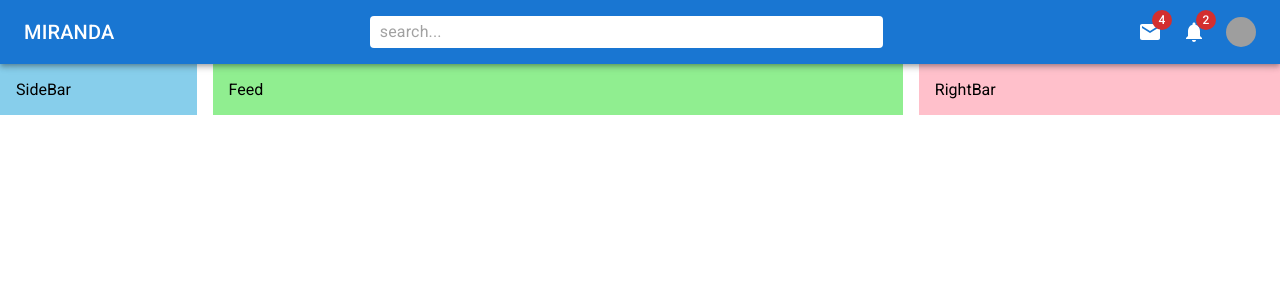
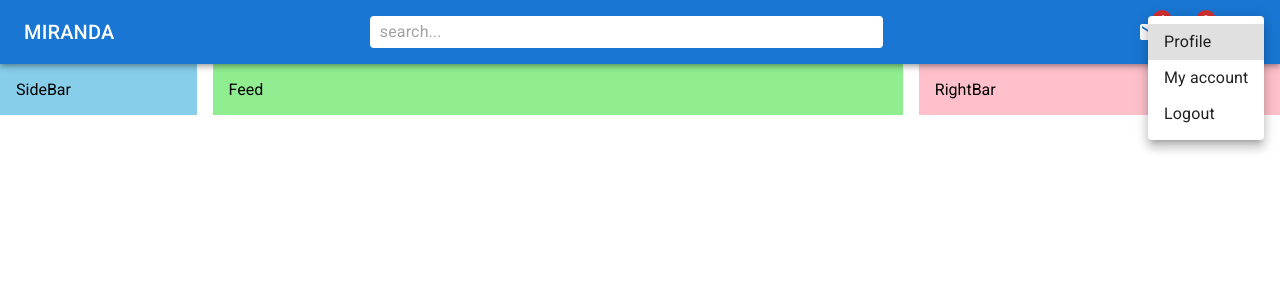
Before and after one commit to Haashir-Shakeel/materialui-react, a React (Create React App) app: page / in a window 1280 px wide. Both pictures are taken after a click on the element 1241 px from the left and 32 px from the top of the page. Shown: the top 300 px of the page. Built offline with nearby package versions, Linux system fonts and the light colour scheme; grey boxes are pictures that could not be loaded.

Commit message:
menu and its working

```diff
--- a/src/components/Navbar.jsx
+++ b/src/components/Navbar.jsx
@@ -1,5 +1,6 @@
-import { InputBase,AppBar, Box, styled, Toolbar, Typography, Badge, Avatar } from "@mui/material"
+import { InputBase,AppBar, Box, styled, Toolbar, Typography, Badge, Avatar, Menu, MenuItem } from "@mui/material"
 import {Hive, Mail, Notifications} from '@mui/icons-material'
+import { useState } from "react"
 
 const StyledToolbar = styled(Toolbar)({
     display: "flex",
@@ -32,6 +33,7 @@
 }))
 
 export const Navbar = ()=>{
+    const [open,setOpen] = useState(false)
     return(
         <AppBar position="sticky">
             <StyledToolbar>
@@ -48,13 +50,38 @@
                     <Badge badgeContent={2} color="error">
                         <Notifications/>
                     </Badge>
-                    <Avatar sx={{width:30,height:30}} src="https://images.pexels.com/photos/220453/pexels-photo-220453.jpeg?auto=compress&cs=tinysrgb&w=1260&h=750&dpr=1" />
+                    <Avatar
+                        sx={{width:30,height:30}}
+                        src="https://images.pexels.com/photos/220453/pexels-photo-220453.jpeg?auto=compress&cs=tinysrgb&w=1260&h=750&dpr=1"
+                        onClick={e=>setOpen(true)}
+                    />
                 </Icons>
-                <UserBox>
-                    <Avatar sx={{width:30,height:30}} src="https://images.pexels.com/photos/220453/pexels-photo-220453.jpeg?auto=compress&cs=tinysrgb&w=1260&h=750&dpr=1" />
+                <UserBox onClick={e=>setOpen(true)}>
+                    <Avatar
+                        sx={{width:30,height:30}}
+                        src="https://images.pexels.com/photos/220453/pexels-photo-220453.jpeg?auto=compress&cs=tinysrgb&w=1260&h=750&dpr=1"
+                    />
                     <Typography variant="span">Jhon</Typography>
                 </UserBox>
             </StyledToolbar>
+            <Menu
+                id="demo-positioned-menu"
+                aria-labelledby="demo-positioned-button"
+                open={open}
+                onClose={e=>setOpen(false)}
+                anchorOrigin={{
+                vertical: 'top',
+                horizontal: 'right',
+                }}
+                transformOrigin={{
+                vertical: 'top',
+                horizontal: 'right',
+                }}
+            >
+        <MenuItem >Profile </MenuItem>
+        <MenuItem >My account</MenuItem>
+        <MenuItem >Logout</MenuItem>
+      </Menu>
         </AppBar>
     )
 }
```
